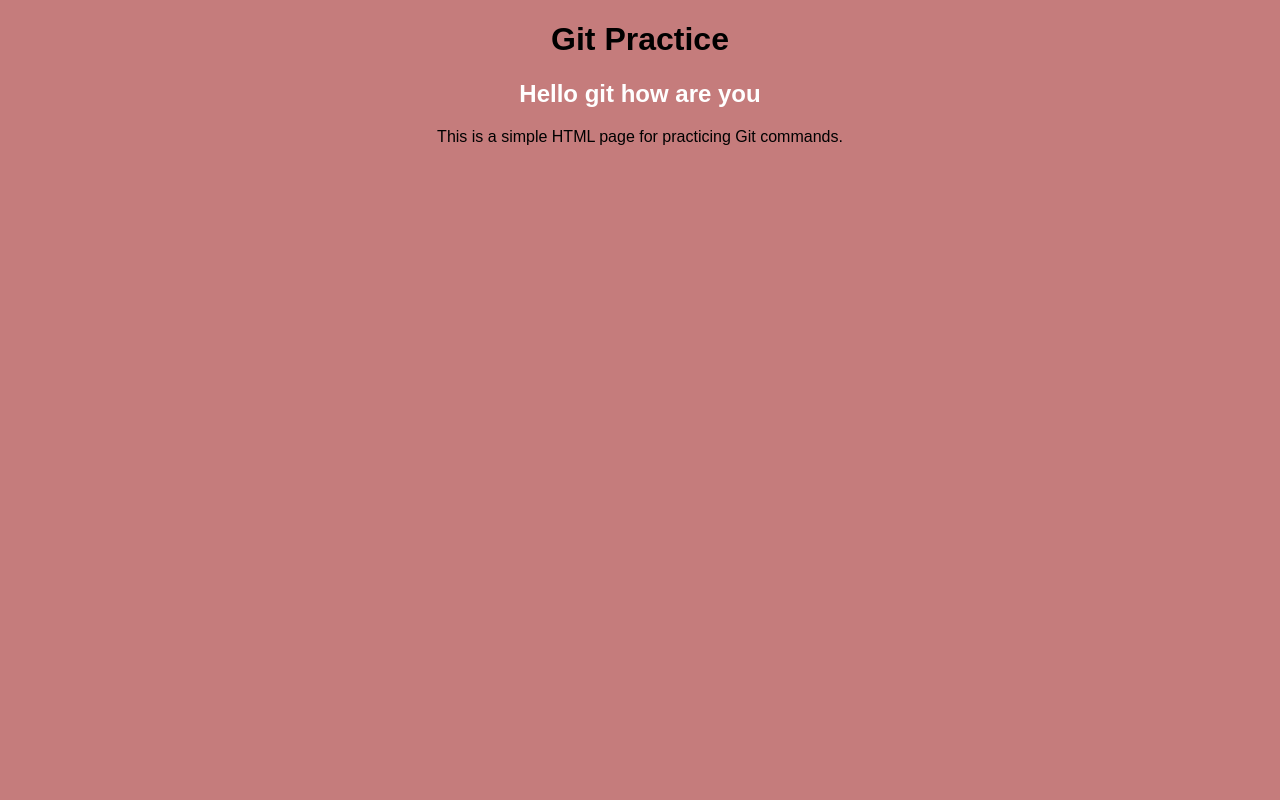
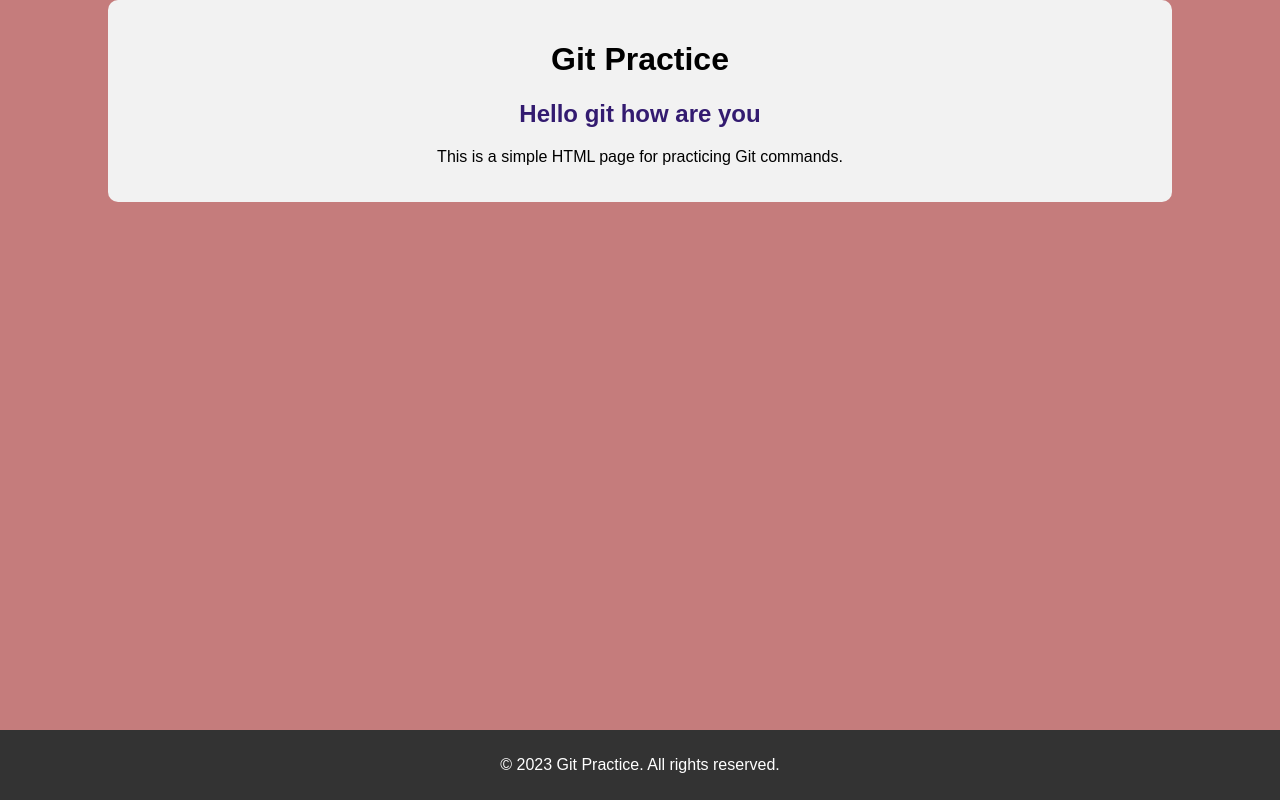
Before and after one commit to vini776-dev/git_learning_1, a plain HTML site: page index.html in a window 1280 px wide. Drawn offline with Linux system fonts and the light colour scheme.

Commit message:
this code is commit by terminal

```diff
--- a/index.html
+++ b/index.html
@@ -12,5 +12,8 @@
         <h2>Hello git  how are you </h2>
         <p>This is a simple HTML page for practicing Git commands.</p>
     </div>
+    <div id="footer">
+        <p>&copy; 2023 Git Practice. All rights reserved.</p>
+    </div>
 </body>
 </html>
--- a/style.css
+++ b/style.css
@@ -8,7 +8,23 @@ h1 ,p{
     text-align: center;
 }
 h2{
-    color:white;
+    color:rgb(51, 27, 112);
     text-align: center;
 
 }
+.container{
+    width: 80%;
+    margin: 0 auto;
+    padding: 20px;
+    background-color: #f2f2f2;
+    border-radius: 10px;
+}
+#footer{
+    background-color: #333;
+    color: #fff;
+    text-align: center;
+    padding: 10px 0;
+    position: fixed;
+    bottom: 0;
+    width: 100%;
+}
```
